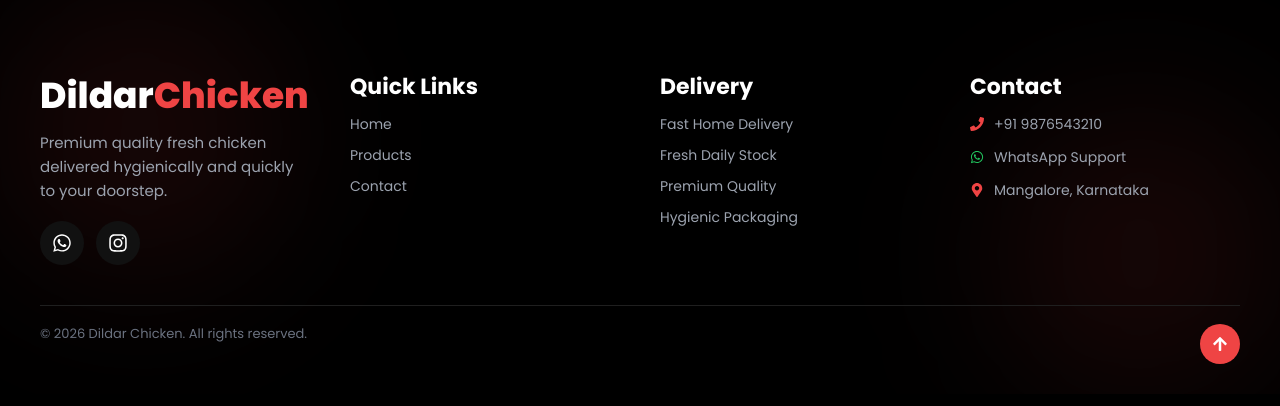
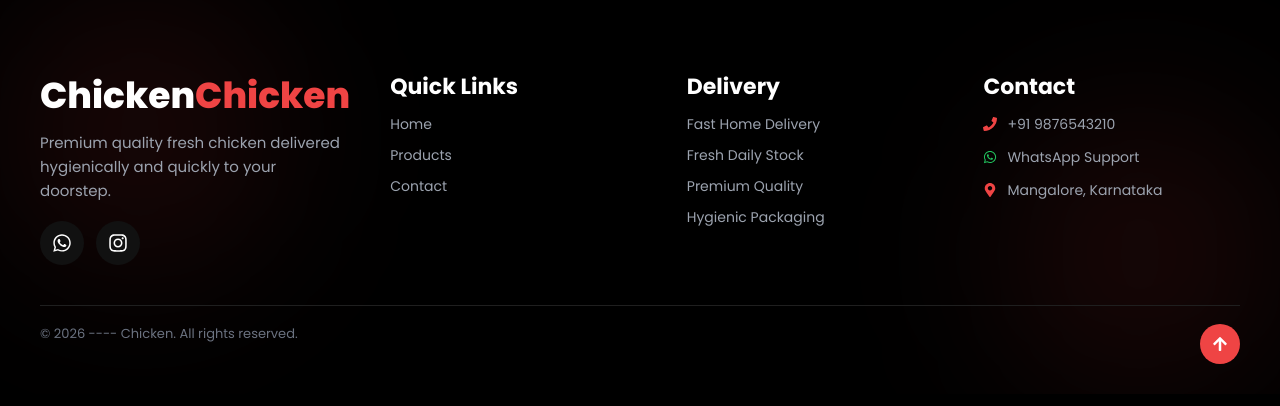
Before and after one commit to FaruqKhan11148/Dildar, a React (Vite) app in the folder client/: page /admin/orders in a window 1280 px wide. Shown: the part 286-692 px from the top of the page. Built offline with nearby package versions, Linux system fonts and the light colour scheme; no server answers.

Commit message:
Changes made

```diff
--- a/client/src/components/Footer.jsx
+++ b/client/src/components/Footer.jsx
@@ -24,7 +24,7 @@
           {/* BRAND */}
           <div className="footer-box">
             <h2 className="footer-logo">
-              <span>Dildar</span>
+              <span>Chicken</span>
               <span className="text-red">Chicken</span>
             </h2>
 
@@ -100,7 +100,7 @@
 
         {/* BOTTOM */}
         <div className="footer-bottom">
-          <p>© 2026 Dildar Chicken. All rights reserved.</p>
+          <p>© 2026 ---- Chicken. All rights reserved.</p>
 
           <button
             className="scroll-top"
--- a/client/src/pages/Contact.jsx
+++ b/client/src/pages/Contact.jsx
@@ -33,7 +33,7 @@
             <p className="contact-subtitle">Get In Touch</p>
 
             <h1 className="contact-title">
-              Contact <span>Dildar Chicken</span>
+              Contact <span>____ Chicken</span>
             </h1>
 
             <p className="contact-desc">
@@ -94,7 +94,7 @@
 
                     <div>
                       <h2>Instagram</h2>
-                      <p>@dildarchicken</p>
+                      <p>@____chicken</p>
                     </div>
                   </div>
                 </a>
```
Also changed, not shown: 1 other file (tests, documents, lock files or other folders).
